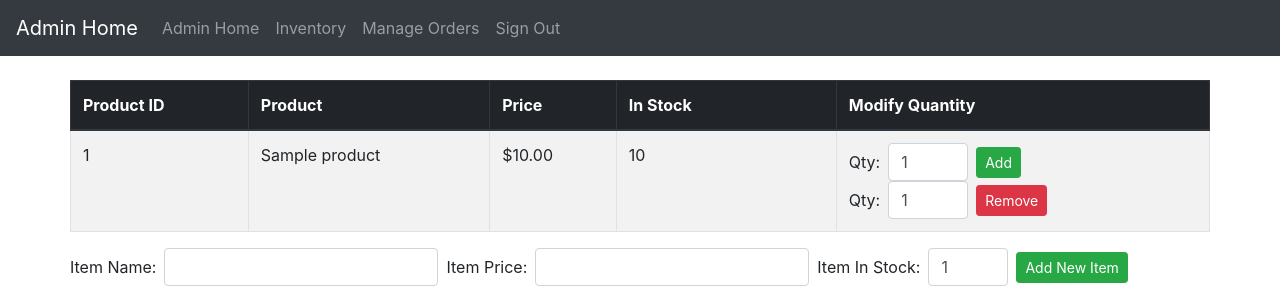
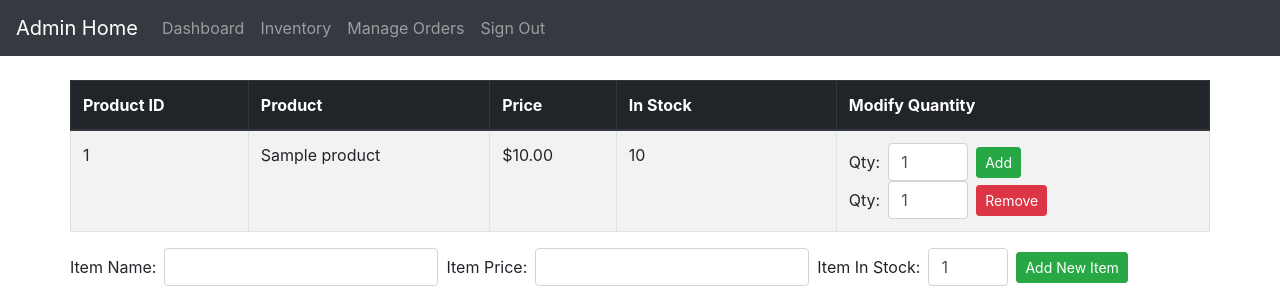
Before and after one commit to thale247/CSCI466-Project, a PHP site: page /inventory.php in a window 1280 px wide. Shown: the top 300 px of the page. Run offline with PHP 8.4, Linux system fonts and the light colour scheme; the visitor is signed in with stand-in values (Sample User, id 1); tables that the repository leaves empty or names only in its code hold one stand-in row (values such as "Sample post").

Commit message:
Update inventory.php (typo fix for consistency)

```diff
--- a/php/inventory.php
+++ b/php/inventory.php
@@ -41,7 +41,7 @@ $items = $stmt->fetchAll();
     <nav class="navbar navbar-expand-lg navbar-dark bg-dark">
         <a class="navbar-brand" href="/php/admin_index.php">Admin Home</a>
         <div class="navbar-nav">
-            <a class="nav-item nav-link" href="/php/admin_index.php">Admin Home</a>
+            <a class="nav-item nav-link" href="/php/admin_index.php">Dashboard</a>
             <?php if (isset($_SESSION['username'])): ?>
                 <a class="nav-item nav-link" href="/php/inventory.php">Inventory</a>
                 <a class="nav-item nav-link" href="/php/order_manager.php">Manage Orders</a>
```
